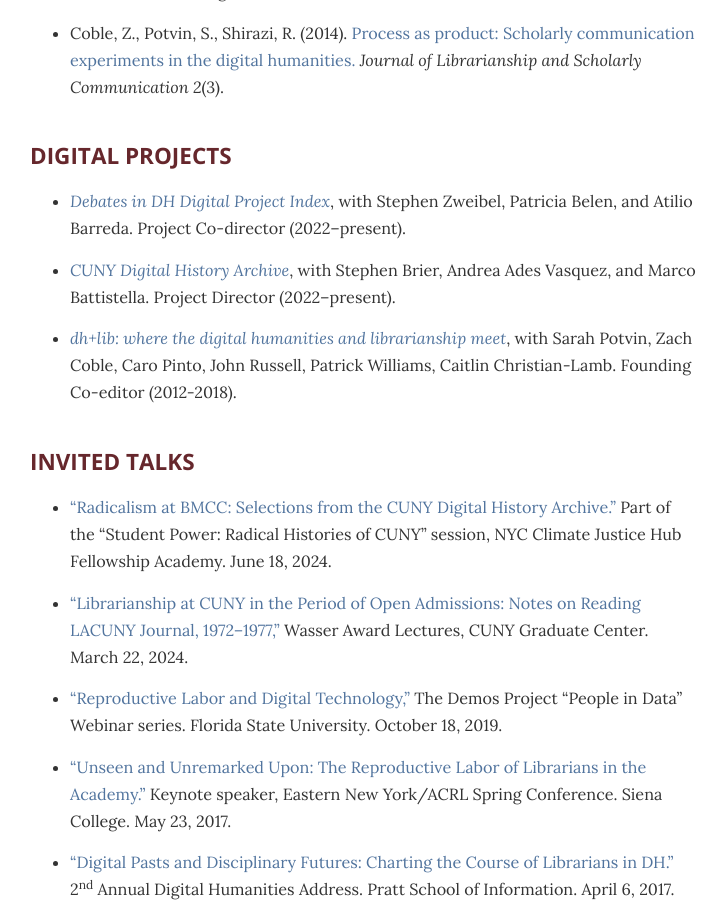
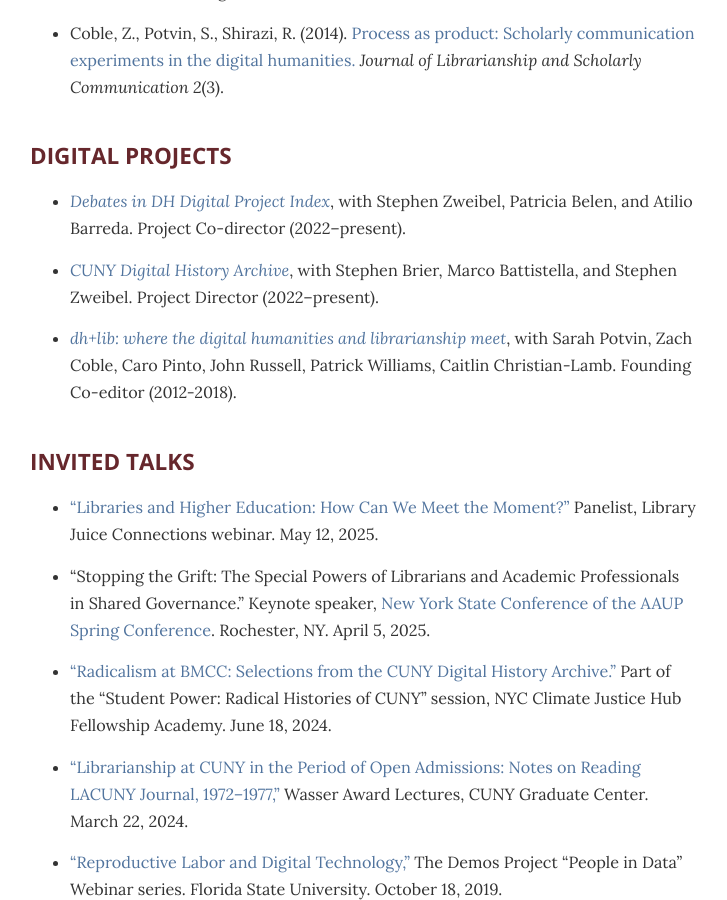
Before and after one commit to rshirazi/rshirazi.github.io, a Jekyll site: the page built from cv.md, in a window 1280 px wide and 900 px high, scrolled down 1607 px. Shown: the whole window, without its empty margins (277-1004 px from the left). Built offline with Jekyll 4.4.1, drawn with Linux system fonts in a browser that asks for light colours.

Commit message:
updated talks

```diff
--- a/cv.md
+++ b/cv.md
@@ -5,7 +5,7 @@
 publication-date: August 2022
 ---
 
-This version mostly includes publications and conference participation. To view service and other activities, download a copy of [my full CV](/assets/Shirazi_Roxanne_CV_2024_11.pdf). You can also [view my profile in Google Scholar](https://scholar.google.com/citations?user=8wYHdBwAAAAJ&hl=en).
+This version mostly includes publications and conference participation. To view service and other activities, download a copy of [my full CV](/assets/Shirazi_Roxanne_CV_2025_05.pdf). You can also [view my profile in Google Scholar](https://scholar.google.com/citations?user=8wYHdBwAAAAJ&hl=en).
 
 
 ### EDUCATION
@@ -70,12 +70,14 @@
 ### DIGITAL PROJECTS
 - [_Debates in DH Digital Project Index_](https://github.com/GC-Library/dh-index), with Stephen Zweibel, Patricia
 Belen, and Atilio Barreda. Project Co-director (2022–present).
-- [_CUNY Digital History Archive_](https://cdha.cuny.edu/), with Stephen Brier, Andrea Ades Vasquez, and Marco Battistella. Project Director (2022–present).
+- [_CUNY Digital History Archive_](https://cdha.cuny.edu/), with Stephen Brier, Marco Battistella, and Stephen Zweibel. Project Director (2022–present).
 - [_dh+lib: where the digital humanities and librarianship meet_](https://acrl.ala.org/dh), with Sarah Potvin, Zach Coble, Caro Pinto,
 John Russell, Patrick Williams, Caitlin Christian-Lamb. Founding Co-editor (2012-2018).
 
 ### INVITED TALKS
 
+- [“Libraries and Higher Education: How Can We Meet the Moment?”](https://youtu.be/QOcQ7McvBKE?si=ED0WWZbHEtqwY_mO) Panelist, Library Juice Connections webinar. May 12, 2025.
+- “Stopping the Grift: The Special Powers of Librarians and Academic Professionals in Shared Governance.” Keynote speaker, [New York State Conference of the AAUP Spring Conference](https://nyscaaup.org/2025springconference/). Rochester, NY. April 5, 2025.
 - ["Radicalism at BMCC: Selections from the CUNY Digital History Archive."](https://docs.google.com/presentation/d/19MX0aorsIslkHQYaRIUZe4LEZo4eeeaivRhSKuG-JuI/edit?usp=sharing) Part of the "Student Power: Radical Histories of CUNY" session, NYC Climate Justice Hub Fellowship Academy. June 18, 2024.
 - ["Librarianship at CUNY in the Period of Open Admissions: Notes on Reading LACUNY Journal, 1972–1977,"](https://docs.google.com/presentation/d/1VqmQsQttSQAtYS-DeeIxqGYTMOUvm5PdoiJD7LFuqpg/view) Wasser Award Lectures, CUNY Graduate Center. March 22, 2024.
 - ["Reproductive Labor and Digital Technology,"](https://demos.fsu.edu/webinars/reproductive-labor-webinar/) The Demos Project “People in Data” Webinar series. Florida State University. October 18, 2019.
```
Also changed, not shown: 1 other file.
